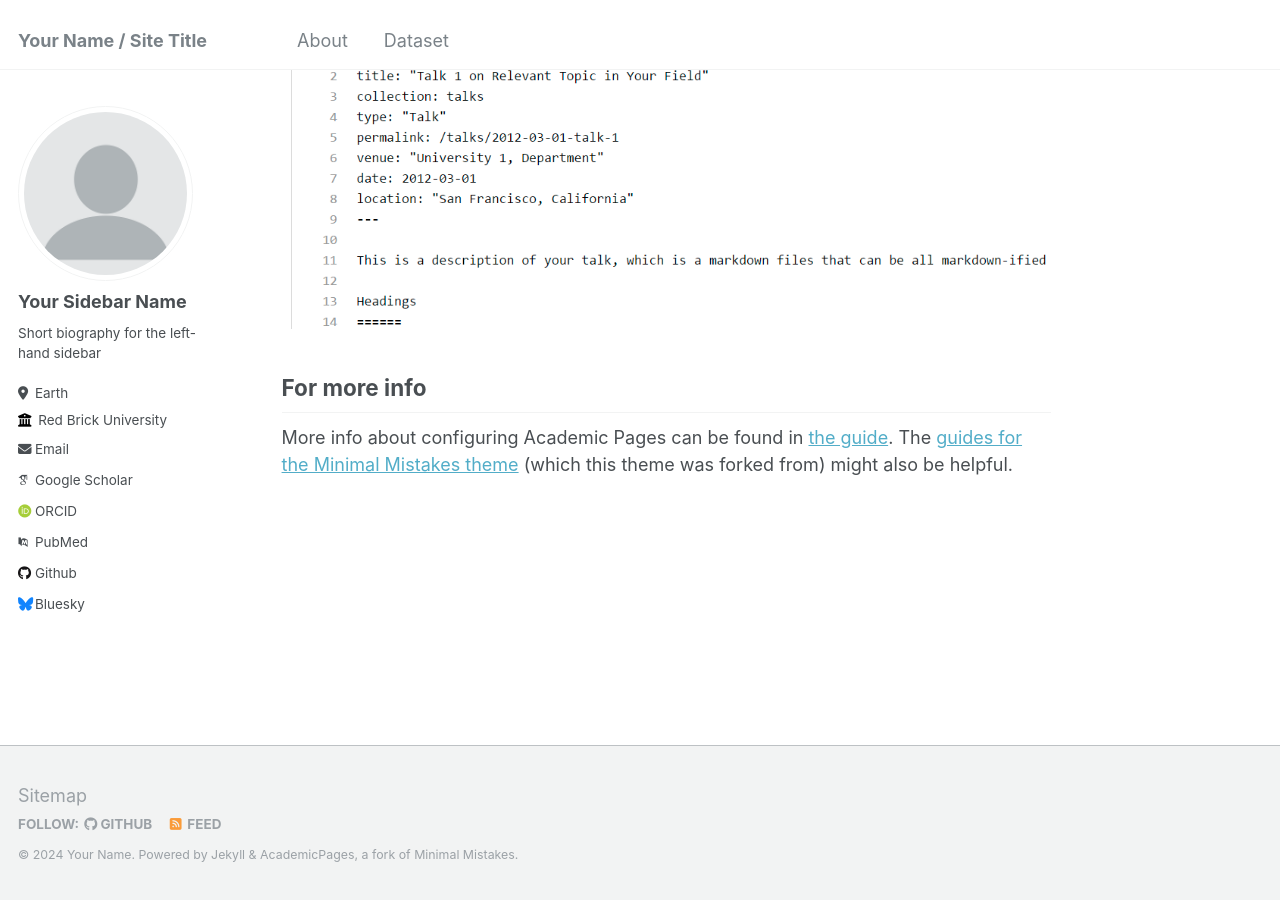
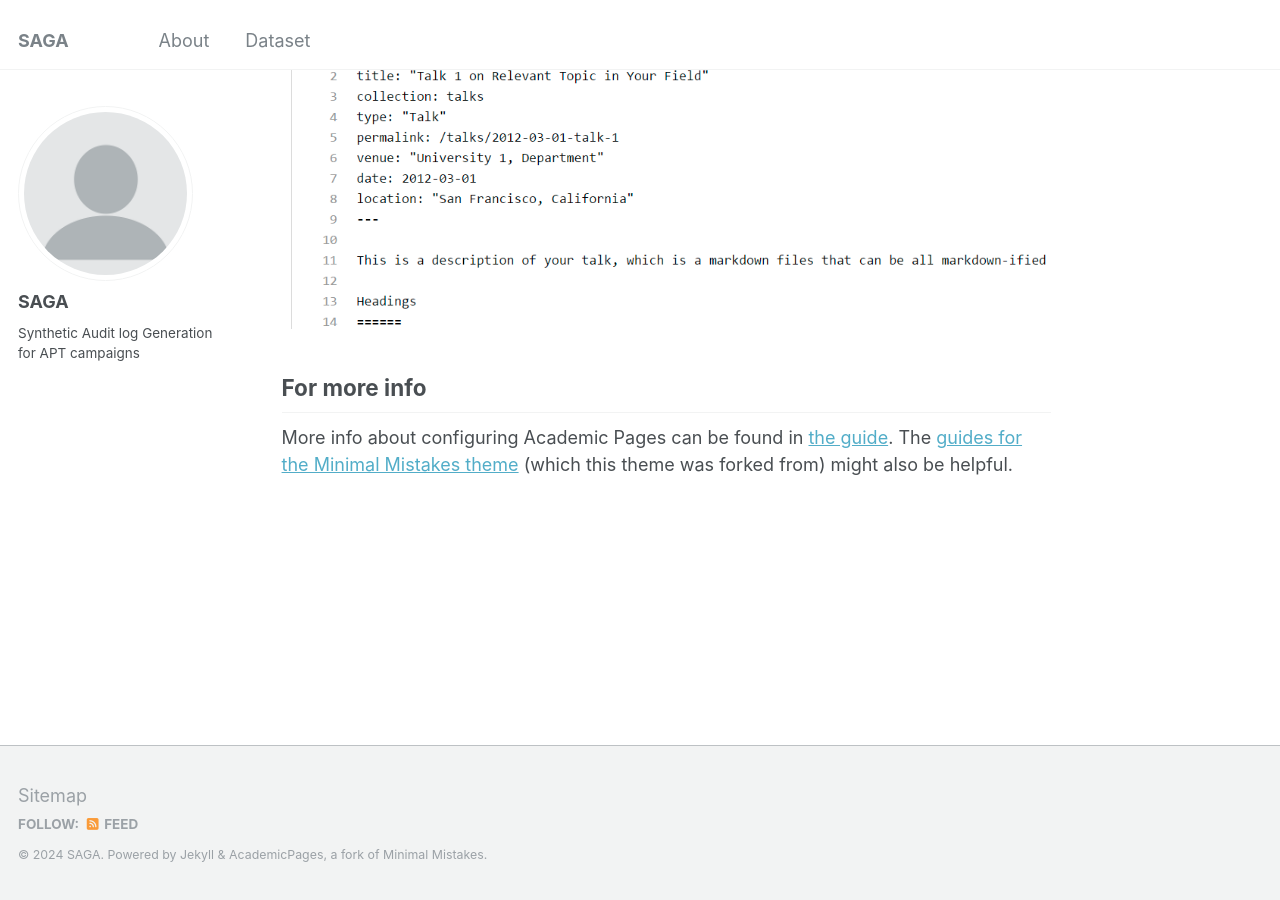
Before and after one commit to saga-tw/saga-tw.github.io, a Jekyll site: the page built from _pages/about.md, in a window 1280 px wide and 900 px high, scrolled down 2660 px. Built offline with Jekyll 4.4.1, drawn with Linux system fonts in a browser that asks for light colours; some web fonts are replaced.

Commit message:
Update _config.yml

```diff
--- a/_config.yml
+++ b/_config.yml
@@ -8,13 +8,13 @@
 
 # Basic Site Settings
 locale                   : "en-US"
-title                    : "Your Name / Site Title"
+title                    : "SAGA"
 title_separator          : "-"
-name                     : &name "Your Name"
+name                     : &name "SAGA"
 description              : &description "personal description"
-url                      : https://academicpages.github.io # the base hostname & protocol for your site e.g. "https://mmistakes.github.io"
+url                      : https://KKKK16.github.io # the base hostname & protocol for your site e.g. "https://mmistakes.github.io"
 baseurl                  : "" # the subpath of your site, e.g. "/blog"
-repository               : "academicpages/academicpages.github.io"
+repository               : "KKKK16/KKKK16.github.io"
 
 # Site Author - The following control what appear as part of the author content on the side bar.
 #               If a field is blank the icon and link will not appear, otherwise it will be shown.
@@ -22,56 +22,56 @@ repository               : "academicpages/academicpages.github.io"
 author:
   # Biographic information
   avatar           : "profile.png"
-  name             : "Your Sidebar Name"
+  name             : "SAGA"
   pronouns         : # example: "she/her"
-  bio              : "Short biography for the left-hand sidebar"
-  location         : "Earth"
-  employer         : "Red Brick University"
-  uri              : # URL
-  email            : "none@example.org"
+  bio              : "Synthetic Audit log Generation for APT campaigns"
+  # location         : "Earth"
+  # employer         : "Red Brick University"
+  # uri              : # URL
+  # email            : "none@example.org"
 
   # Academic websites
-  arxiv            : # URL - Update with the correct link to your profile
-  googlescholar    : "https://scholar.google.com/citations?user=PS_CX0AAAAAJ"
-  impactstory      : # URL
-  orcid            : "http://orcid.org/yourorcidurl"
-  semantic         : # URL
-  pubmed           : "https://www.ncbi.nlm.nih.gov/pubmed/?term=john+snow"
-  researchgate     : # URL
+  # arxiv            : # URL - Update with the correct link to your profile
+  # googlescholar    : "https://scholar.google.com/citations?user=PS_CX0AAAAAJ"
+  # impactstory      : # URL
+  # orcid            : "http://orcid.org/yourorcidurl"
+  # semantic         : # URL
+  # pubmed           : "https://www.ncbi.nlm.nih.gov/pubmed/?term=john+snow"
+  # researchgate     : # URL
 
   # Repositories and software development
-  bitbucket        : # Username - Update with your username on the site
-  codepen          : # Username
-  dribbble         : # Username
-  github           : "academicpages"
-  kaggle           : # Username
-  stackoverflow    : # User number or user number and name (i.e., use "1" or "1/jeff-atwood")
+  # bitbucket        : # Username - Update with your username on the site
+  # codepen          : # Username
+  # dribbble         : # Username
+  # github           : "academicpages"
+  # kaggle           : # Username
+  # stackoverflow    : # User number or user number and name (i.e., use "1" or "1/jeff-atwood")
 
   # Social media
-  bluesky          : "bsky.app" # Replace this with you Bluesky username
-  facebook         : # Username
-  flickr           : # Username
-  foursquare       : # Username
-  goodreads        : # Username
-  google_plus      : # Username
-  keybase          : # Username
-  instagram        : # Username
-  lastfm           : # Username
-  linkedin         : # Username
-  mastodon         : # URL
-  medium           : # URL
-  pinterest        : # Username
-  soundcloud       : # Username
-  steam            : # Username
-  telegram         : # URL
-  tumblr           : # Username
-  twitter          : # Username for X / Twitter
-  vine             : # Username
-  weibo            : # Username
-  wikipedia        : # Username
-  xing             : # Username
-  youtube          : # Username
-  zhihu            : # URL
+  # bluesky          : "bsky.app" # Replace this with you Bluesky username
+  # facebook         : # Username
+  # flickr           : # Username
+  # foursquare       : # Username
+  # goodreads        : # Username
+  # google_plus      : # Username
+  # keybase          : # Username
+  # instagram        : # Username
+  # lastfm           : # Username
+  # linkedin         : # Username
+  # mastodon         : # URL
+  # medium           : # URL
+  # pinterest        : # Username
+  # soundcloud       : # Username
+  # steam            : # Username
+  # telegram         : # URL
+  # tumblr           : # Username
+  # twitter          : # Username for X / Twitter
+  # vine             : # Username
+  # weibo            : # Username
+  # wikipedia        : # Username
+  # xing             : # Username
+  # youtube          : # Username
+  # zhihu            : # URL
 
 
 # Site Settings
@@ -120,19 +120,19 @@ yandex_site_verification :
 
 
 # Social Sharing
-twitter:
-  username               : &twitter
-facebook:
-  username               :
-  app_id                 :
-  publisher              :
-og_image                 :  # Open Graph/Twitter default site image
+# twitter:
+#   username               : &twitter
+# facebook:
+#   username               :
+#   app_id                 :
+#   publisher              :
+# og_image                 :  # Open Graph/Twitter default site image
 # For specifying social profiles
 # - https://developers.google.com/structured-data/customize/social-profiles
-social:
-  type                   : # Person or Organization (defaults to Person)
-  name                   : # If the user or organization name differs from the site's name
-  links: # An array of links to social media profiles
+# social:
+#   type                   : # Person or Organization (defaults to Person)
+#   name                   : # If the user or organization name differs from the site's name
+#   links: # An array of links to social media profiles
 
 
 # Analytics
@@ -287,16 +287,16 @@ timezone: America/Los_Angeles # http://en.wikipedia.org/wiki/List_of_tz_database
 # Plugins
 plugins:
   - jekyll-paginate
-  - jekyll-sitemap
+  # - jekyll-sitemap
   - jekyll-gist
-  - jekyll-feed
+  # - jekyll-feed
   - jekyll-redirect-from
 # mimic GitHub Pages with --safe
 whitelist:
   - jekyll-paginate
-  - jekyll-sitemap
+  # - jekyll-sitemap
   - jekyll-gist
-  - jekyll-feed
+  # - jekyll-feed
   - jemoji
 
 
```
